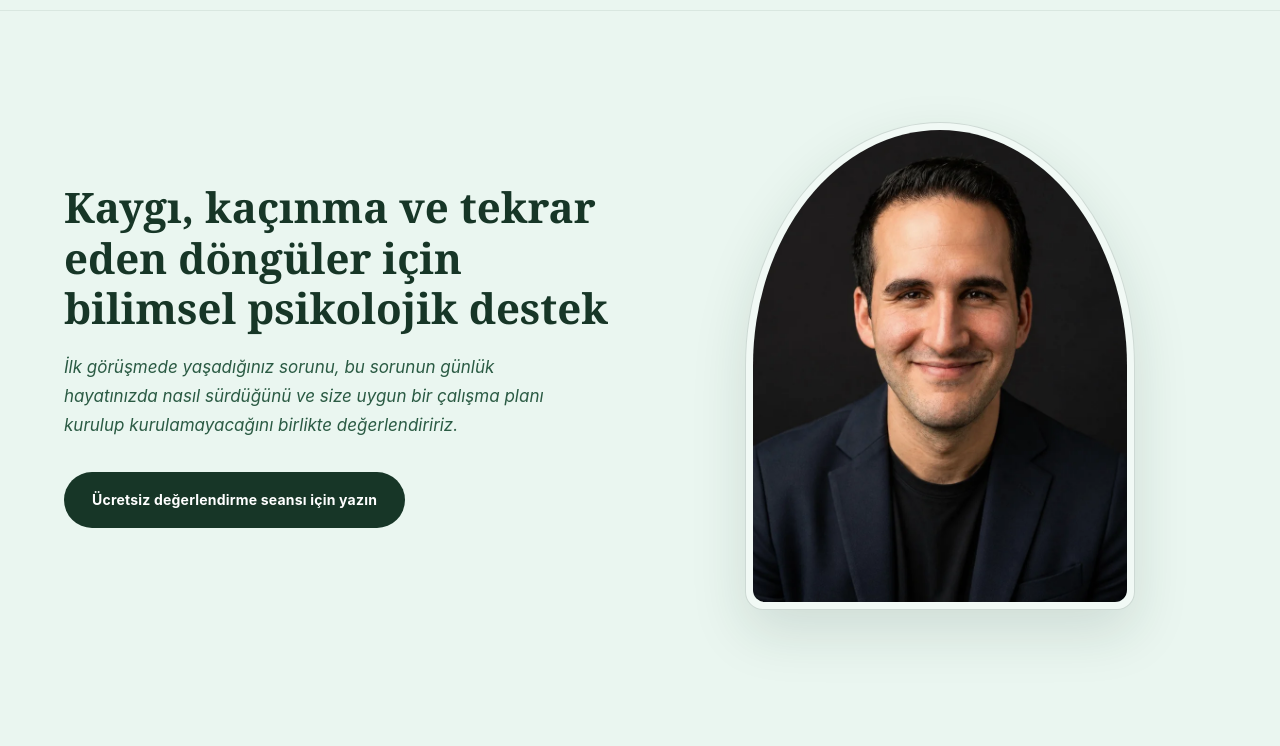
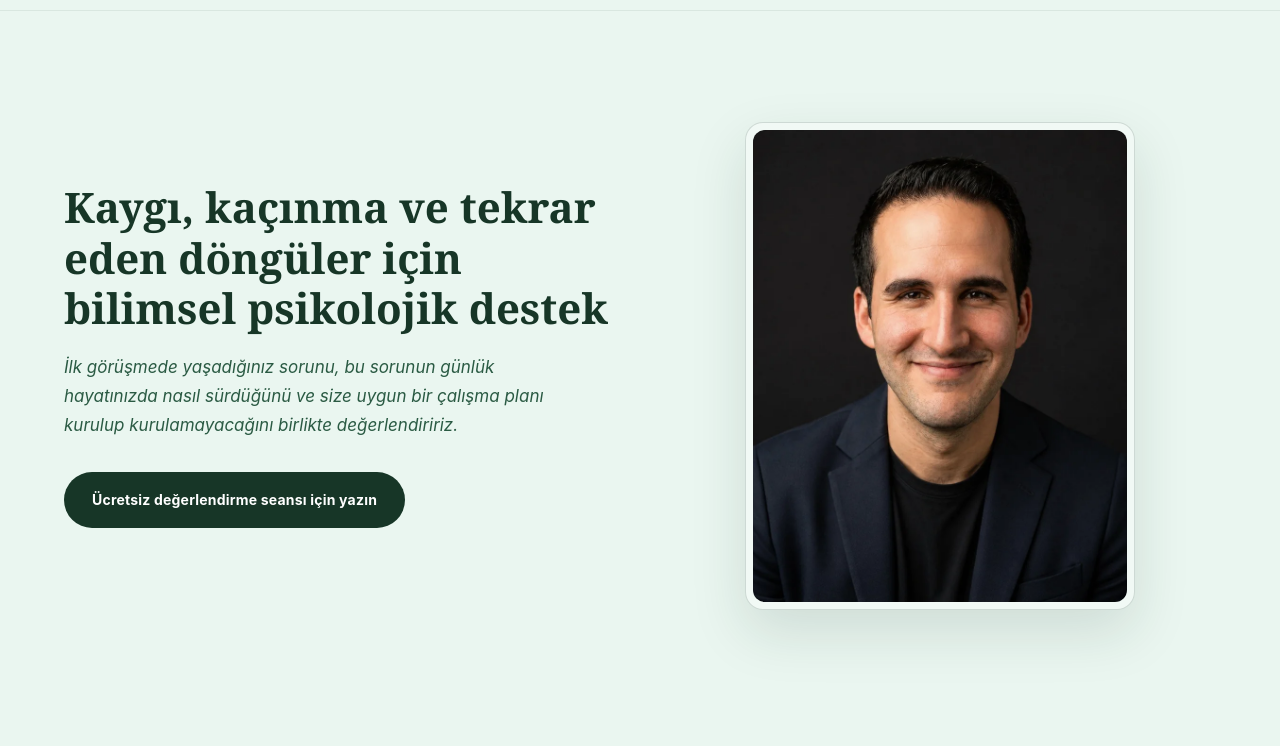
Before and after one commit to omeratapamukcu-ops/atapamukcu.com, a plain HTML site: page index.html in a window 1280 px wide. Shown: the part 54-800 px from the top of the page. Drawn offline with Linux system fonts and the light colour scheme.

Commit message:
Refine hero portrait frame

```diff
--- a/css/style.css
+++ b/css/style.css
@@ -199,7 +199,7 @@ ul { list-style: none; }
   max-width: 390px;
   aspect-ratio: 4 / 5;
   border: 1px solid rgba(23, 54, 39, 0.16);
-  border-radius: 50% 50% 18px 18px;
+  border-radius: 18px;
   padding: 7px;
   background: rgba(255, 255, 255, 0.34);
   box-shadow: 0 22px 55px rgba(23, 54, 39, 0.13);
@@ -208,7 +208,7 @@ ul { list-style: none; }
 .hero-image img {
   width: 100%;
   height: 100%;
-  border-radius: 50% 50% 12px 12px;
+  border-radius: 12px;
   aspect-ratio: 4 / 5;
   object-fit: cover;
   object-position: center 38%;
--- a/index.html
+++ b/index.html
@@ -36,11 +36,11 @@
     .container{max-width:1200px;margin:0 auto;padding:0 24px}.skip-link{position:absolute;top:-100px;left:8px;background:#173627;color:#eaf6f0;padding:8px 16px;border-radius:0 0 4px 4px;z-index:1000;font-size:14px}.skip-link:focus{top:0}
     .site-header{position:fixed;top:0;left:0;right:0;background:rgba(234,246,240,.97);z-index:100;border-bottom:1px solid rgba(23,54,39,.08)}
     .nav-inner{display:flex;align-items:center;justify-content:space-between;height:64px}.logo{font-family:Georgia,"Times New Roman",serif;font-size:22px;font-weight:700;letter-spacing:.5px}.nav-right{display:flex;align-items:center;gap:24px}.nav-right a{font-size:14px;font-weight:700;text-transform:uppercase;letter-spacing:1.5px}
-    .hero{padding:120px 0 80px;min-height:100svh;display:flex;align-items:center}.hero .container{display:grid;grid-template-columns:1fr 1fr;gap:48px;align-items:center}.hero-content h1{font-family:Georgia,"Times New Roman",serif;font-size:42px;font-weight:700;line-height:1.2;margin-bottom:20px}.hero-content p{font-size:17px;color:#2a5a43;margin-bottom:32px;max-width:480px}.btn-primary{display:inline-block;background:#173627;color:#eaf6f0;padding:14px 32px;border-radius:4px;font-weight:700;font-size:14px;text-align:center}.hero-actions{display:flex;flex-wrap:wrap;align-items:center;gap:12px;margin-bottom:22px}.btn-secondary{display:inline-block;color:#173627;padding:14px 4px;font-weight:700;font-size:14px;border-bottom:1px solid rgba(23,54,39,.35)}.hero-trust{display:flex;flex-wrap:wrap;gap:8px;max-width:560px}.hero-trust span{display:inline-flex;align-items:center;padding:7px 11px;border:1px solid rgba(23,54,39,.13);border-radius:999px;color:#24533d;background:rgba(255,255,255,.42);font-size:13px;line-height:1.35}.hero-image{display:flex;justify-content:center}.hero-image picture{display:block;width:100%;max-width:390px;aspect-ratio:4/5;border:1px solid rgba(23,54,39,.16);border-radius:50% 50% 18px 18px;padding:7px;background:rgba(255,255,255,.34);box-shadow:0 22px 55px rgba(23,54,39,.13)}.hero-image img{width:100%;height:100%;border-radius:50% 50% 12px 12px;aspect-ratio:4/5;object-fit:cover;object-position:center 38%}
+    .hero{padding:120px 0 80px;min-height:100svh;display:flex;align-items:center}.hero .container{display:grid;grid-template-columns:1fr 1fr;gap:48px;align-items:center}.hero-content h1{font-family:Georgia,"Times New Roman",serif;font-size:42px;font-weight:700;line-height:1.2;margin-bottom:20px}.hero-content p{font-size:17px;color:#2a5a43;margin-bottom:32px;max-width:480px}.btn-primary{display:inline-block;background:#173627;color:#eaf6f0;padding:14px 32px;border-radius:4px;font-weight:700;font-size:14px;text-align:center}.hero-actions{display:flex;flex-wrap:wrap;align-items:center;gap:12px;margin-bottom:22px}.btn-secondary{display:inline-block;color:#173627;padding:14px 4px;font-weight:700;font-size:14px;border-bottom:1px solid rgba(23,54,39,.35)}.hero-trust{display:flex;flex-wrap:wrap;gap:8px;max-width:560px}.hero-trust span{display:inline-flex;align-items:center;padding:7px 11px;border:1px solid rgba(23,54,39,.13);border-radius:999px;color:#24533d;background:rgba(255,255,255,.42);font-size:13px;line-height:1.35}.hero-image{display:flex;justify-content:center}.hero-image picture{display:block;width:100%;max-width:390px;aspect-ratio:4/5;border:1px solid rgba(23,54,39,.16);border-radius:18px;padding:7px;background:rgba(255,255,255,.34);box-shadow:0 22px 55px rgba(23,54,39,.13)}.hero-image img{width:100%;height:100%;border-radius:12px;aspect-ratio:4/5;object-fit:cover;object-position:center 38%}
     @media(max-width:900px){.hero-actions{justify-content:center}.hero-trust{justify-content:center;margin-left:auto;margin-right:auto}.hero .container{grid-template-columns:1fr;text-align:center}.hero{padding-top:92px;min-height:auto}.hero-content p{margin:0 auto 32px}.hero-content h1{font-size:32px}.hero-image picture,.hero-image img{max-width:240px}}@media(max-width:760px){.site-header{position:sticky}.nav-inner{height:auto;min-height:0;padding:10px 0 8px;flex-direction:column;align-items:center;justify-content:center;gap:8px}.logo{display:block;width:100%;text-align:center;font-size:19px;line-height:1;letter-spacing:.2px;white-space:nowrap}.nav-right{width:100%;display:flex;flex-wrap:nowrap;justify-content:flex-start;gap:0;overflow-x:auto;overflow-y:hidden;-webkit-overflow-scrolling:touch;scrollbar-width:none;padding:2px 2px 0}.nav-right::-webkit-scrollbar{display:none}.nav-right a{flex:0 0 auto;font-size:10px;line-height:1;letter-spacing:.7px;padding:6px 9px;white-space:nowrap}.nav-right a[href*=substack]{font-size:0}.nav-right a[href*=substack]::after{content:"YAZILAR";font-size:10px;line-height:1;letter-spacing:.7px}.hero{padding:30px 0 64px}}@media(max-width:600px){.container{padding:0 16px}.hero-content h1{font-size:26px}}
   </style>
-  <link rel="preload" href="/css/style.css?v=20260821-hero" as="style" onload="this.onload=null;this.rel='stylesheet'">
-  <noscript><link rel="stylesheet" href="/css/style.css?v=20260821-hero"></noscript>
+  <link rel="preload" href="/css/style.css?v=20260821-portrait-card" as="style" onload="this.onload=null;this.rel='stylesheet'">
+  <noscript><link rel="stylesheet" href="/css/style.css?v=20260821-portrait-card"></noscript>
   <link rel="preconnect" href="https://www.googletagmanager.com">
   <link rel="dns-prefetch" href="https://www.googletagmanager.com">
 
```
